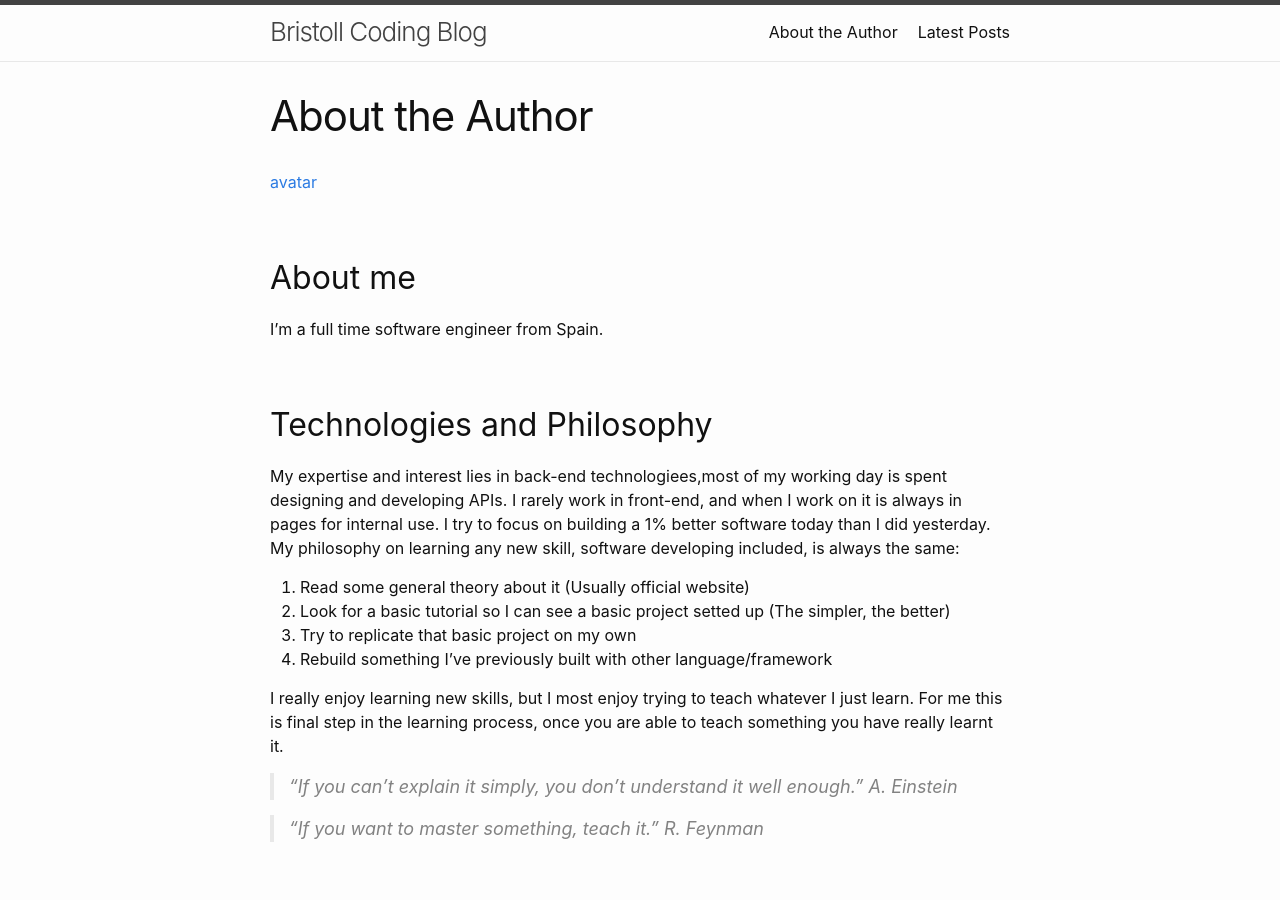
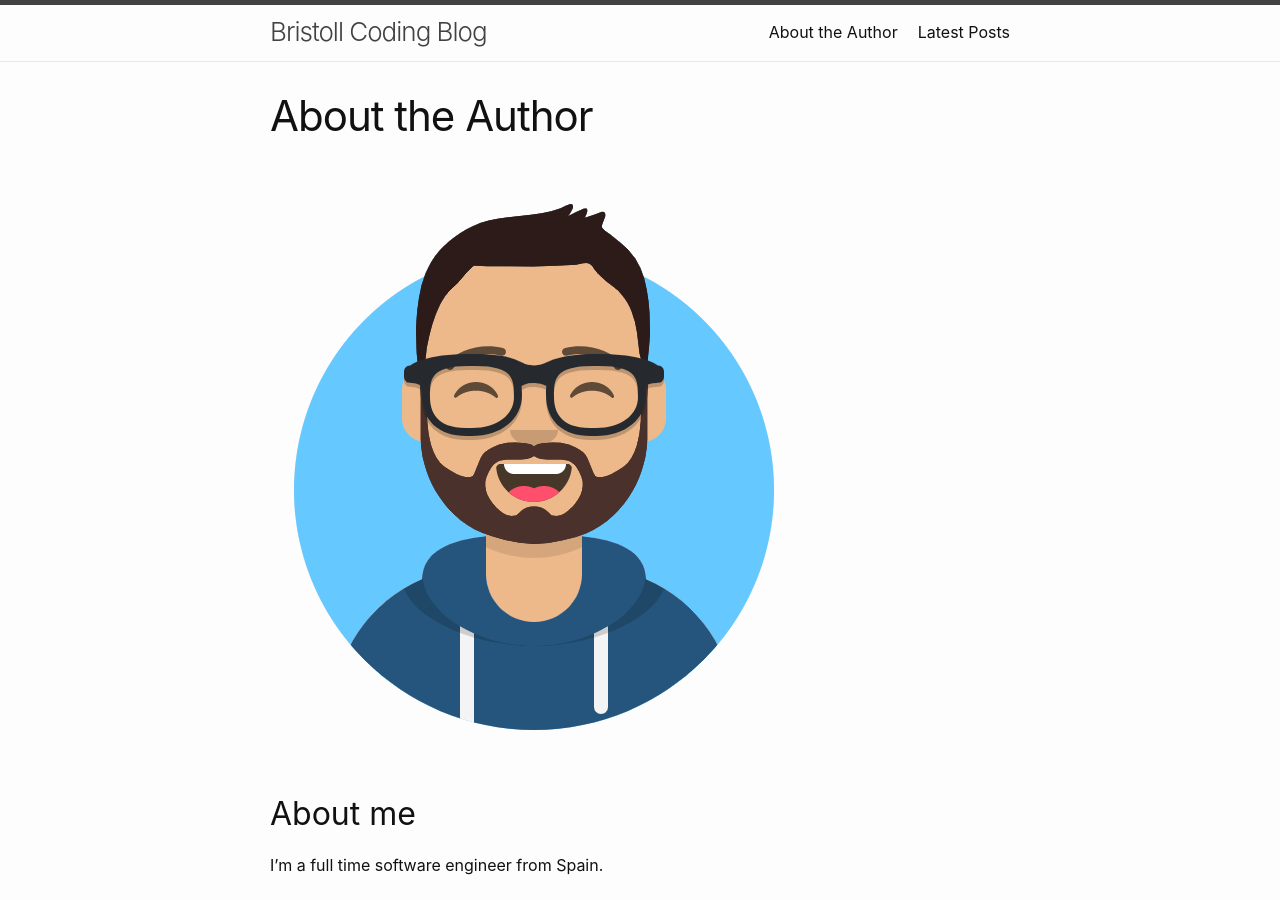
Before and after one commit to bristoll/bristoll.github.io, a Jekyll site: the page built from en/about.md, in a window 1280 px wide and 900 px high. Built offline with Jekyll 4.4.1, drawn with Linux system fonts in a browser that asks for light colours.

Commit message:
fix image

```diff
--- a/en/about.md
+++ b/en/about.md
@@ -5,7 +5,7 @@ lang: en
 lang-ref: about
 permalink: en/about
 ---
-[avatar](/public/img/bristollcoding-avatar-happy.png)
+![avatar](/public/img/bristollcoding-avatar-happy.png)
 
 ## About me
 I'm a full time software engineer from Spain.
```
Also changed, not shown: es/about.md (+1 -1 lines).
